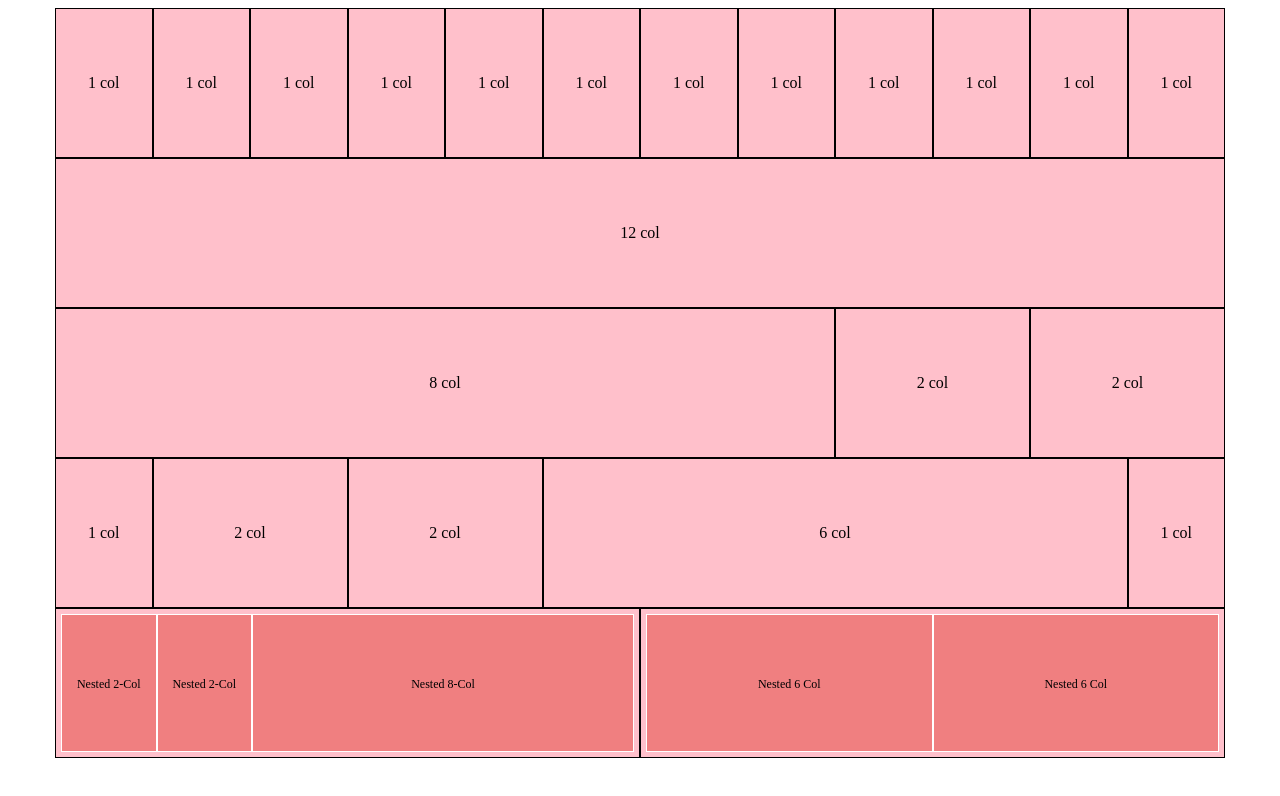
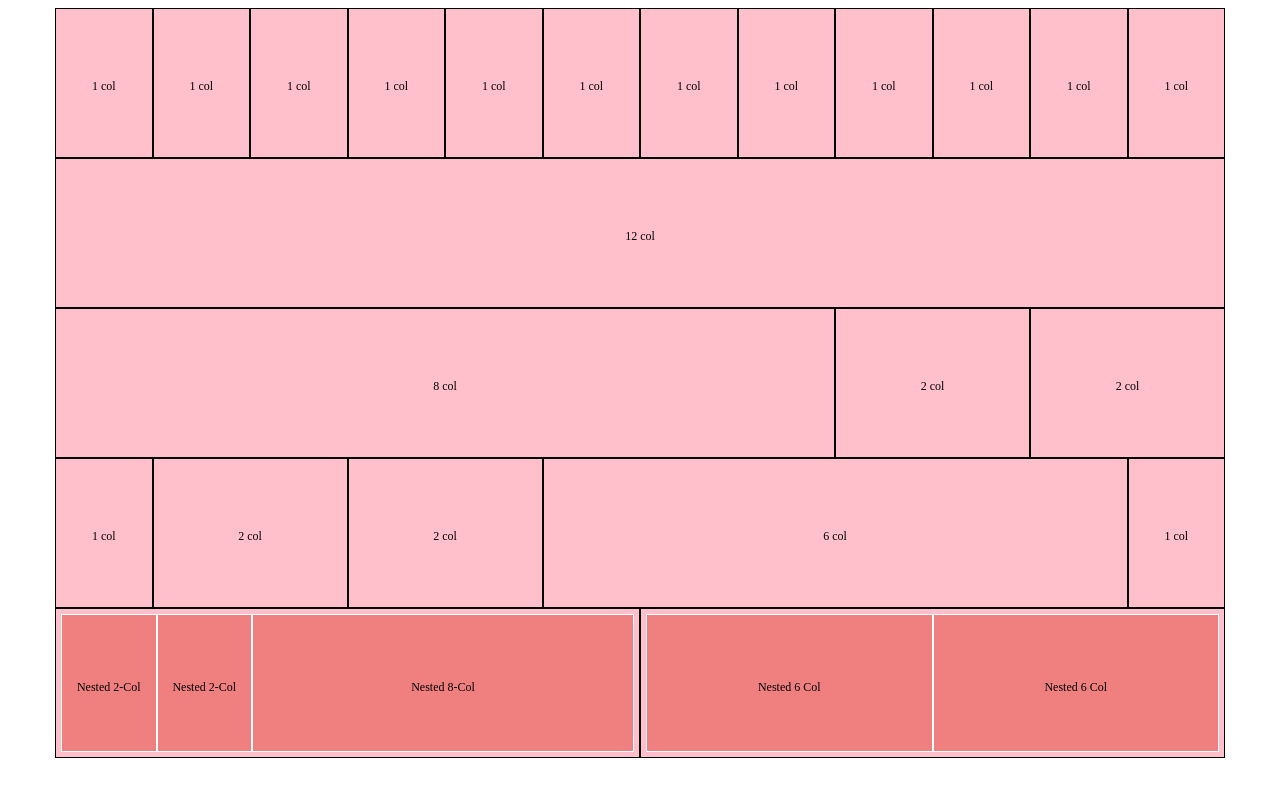
Before and after one commit to Giancarlo-Zuliani/html-css-12bool, a plain HTML site: page index.html in a window 1280 px wide. Drawn offline with Linux system fonts and the light colour scheme.

Commit message:
minor fix

```diff
--- a/css/style.css
+++ b/css/style.css
@@ -1,5 +1,6 @@
 *{
   box-sizing: border-box;
+  font-size: 12px;
 }
 
 .box{
@@ -8,7 +9,7 @@
   height:150px;
   border: 1px black solid;
   padding:5px;
-  line-height:calc(150px - 12px);
+  line-height:calc(150px - (12px/2));
 }
 
 .Nested{
@@ -16,5 +17,4 @@
   border: white 1px solid;
   height: 100%;
   background-color: #f07f80;
-  font-size: 12px;
 }
```
Also changed, not shown: index.html (+1 -4 lines).
